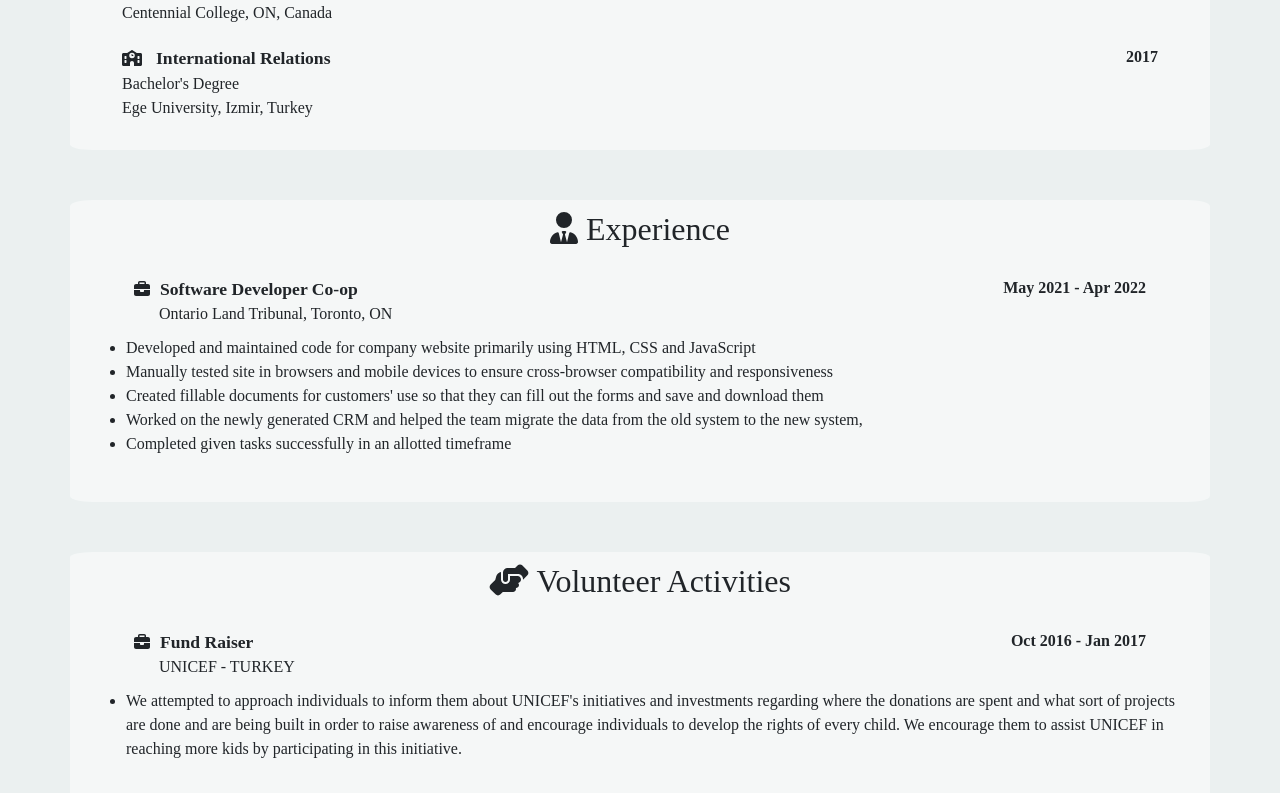
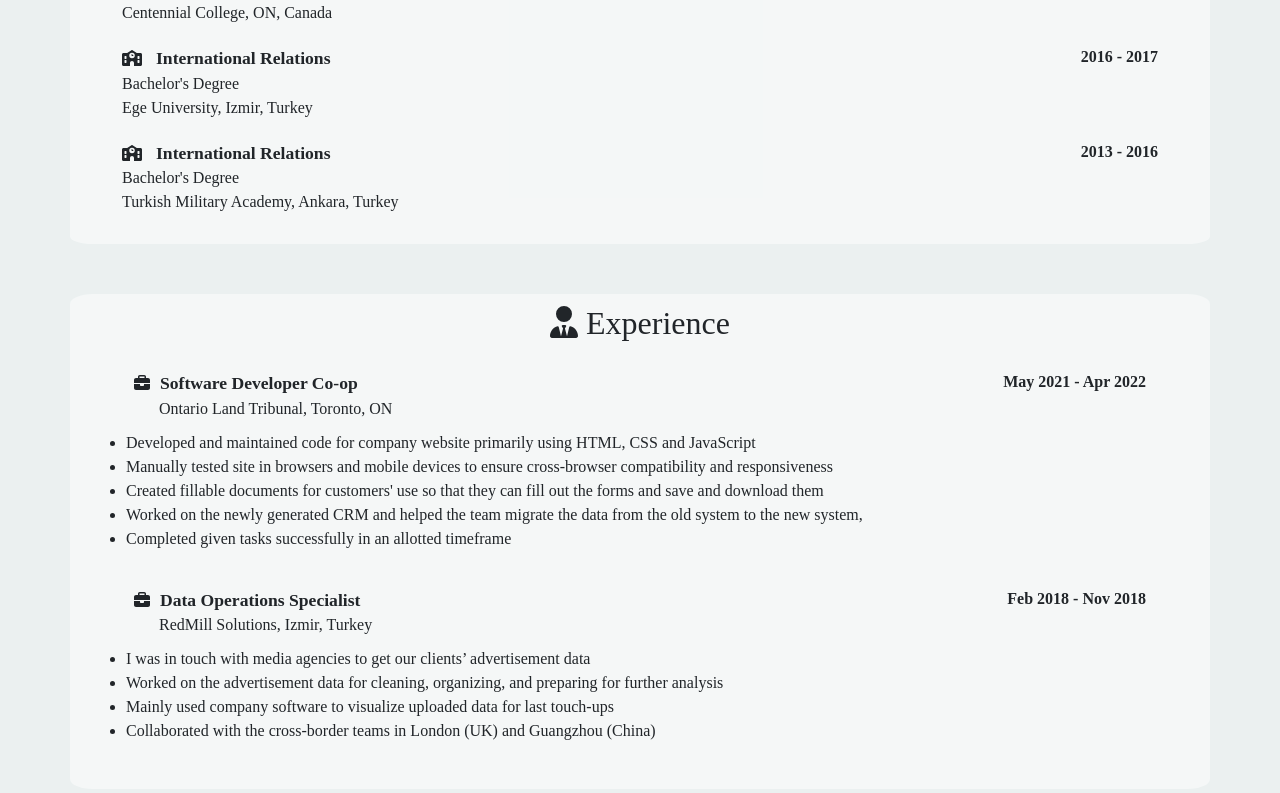
Before and after one commit to veyselboybay/new-personal-website, a React (Create React App) app: page / in a window 1280 px wide. Shown: the part 1327-2120 px from the top of the page. Built offline with nearby package versions, Linux system fonts and the light colour scheme; the HTML template or start-up script is replaced by a standard one.

Commit message:
Update on education and experience + resume

```diff
--- a/src/components/About.js
+++ b/src/components/About.js
@@ -186,7 +186,46 @@ function About() {
                   fontWeight: "bold",
                 }}
               >
-                2017
+                2016 - 2017
+              </span>
+            </div>
+          </Col>
+        </Row>
+        <Row style={{ paddingTop: "20px" }}>
+          <Col>
+            <div
+              style={{
+                // width: "60vw",
+                marginRight: "auto",
+                marginLeft: "auto",
+              }}
+            >
+              <span style={{ float: "left", paddingLeft: "40px" }}>
+                <FontAwesomeIcon icon={faSchool} />{" "}
+                <span
+                  style={{
+                    fontSize: "1.1rem",
+                    fontWeight: "bold",
+                    paddingLeft: "10px",
+                  }}
+                >
+                  International Relations
+                </span>{" "}
+                <br />
+                Bachelor's Degree
+                <br />
+                <span style={{ textAlign: "left" }}>
+                  Turkish Military Academy, Ankara, Turkey
+                </span>
+              </span>
+              <span
+                style={{
+                  float: "right",
+                  paddingRight: "40px",
+                  fontWeight: "bold",
+                }}
+              >
+                2013 - 2016
               </span>
             </div>
           </Col>
@@ -265,6 +304,78 @@ function About() {
                   </li>
                   <li>
                     Completed given tasks successfully in an allotted timeframe
+                  </li>
+                </ul>
+              </div>
+            </Col>
+          </Row>
+        </Container>
+        <Container style={{ paddingTop: "20px" }}>
+          <Row>
+            <Col>
+              <div
+                style={{
+                  // width: "60vw",
+                  // marginRight: "auto",
+                  // marginLeft: "auto",
+                  textAlign: "left",
+                }}
+              >
+                <span style={{ paddingLeft: "40px", float: "left" }}>
+                  <FontAwesomeIcon icon={faBriefcase} />
+                  <span
+                    style={{
+                      paddingLeft: "10px",
+                      fontWeight: "bold",
+                      fontSize: "1.1rem",
+                    }}
+                  >
+                    Data Operations Specialist
+                  </span>
+                  <br />
+                  <span style={{ paddingLeft: "25px" }}>
+                    RedMill Solutions, Izmir, Turkey
+                  </span>
+                </span>
+                <span
+                  style={{
+                    float: "right",
+                    paddingRight: "40px",
+                    fontWeight: "bold",
+                  }}
+                >
+                  Feb 2018 - Nov 2018
+                </span>
+              </div>
+            </Col>
+          </Row>
+          <Row>
+            <Col>
+              <div
+                style={{
+                  // width: "60vw",
+                  marginRight: "auto",
+                  marginLeft: "auto",
+                  textAlign: "left",
+                  paddingTop: "10px",
+                }}
+              >
+                <ul>
+                  <li>
+                    I was in touch with media agencies to get our clients’
+                    advertisement data
+                  </li>
+                  <li>
+                    Worked on the advertisement data for cleaning, organizing,
+                    and preparing for further analysis
+                  </li>
+                  <li>
+                    Mainly used company software to visualize uploaded data for
+                    last touch-ups
+                  </li>
+                  <li>
+                    Collaborated with the cross-border teams in London (UK) and
+                    Guangzhou (China)
                   </li>
                 </ul>
               </div>
```
Also changed, not shown: 1 other file (tests, documents, lock files or other folders).
